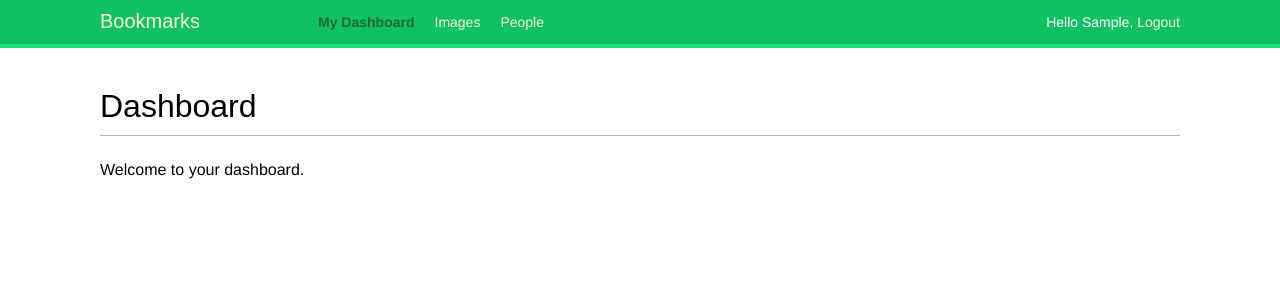
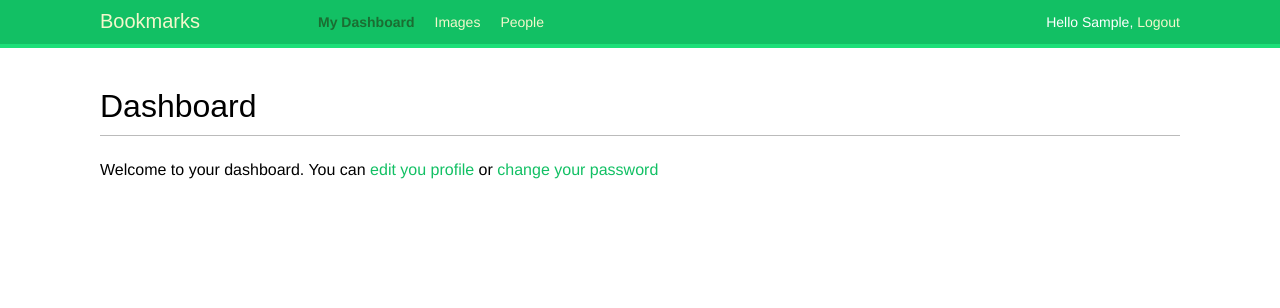
Before and after one commit to Dominic2000code/bookmarks-d4bye, a Django app: page /account/ in a window 1280 px wide. Shown: the top 308 px of the page. Run offline with Django 4.2, Linux system fonts and the light colour scheme; the visitor is signed in with stand-in values (Sample User, id 1); some web fonts are replaced.

Commit message:
modified dashboard

```diff
--- a/account/templates/account/dashboard.html
+++ b/account/templates/account/dashboard.html
@@ -4,5 +4,8 @@
 
 {% block content %}
     <h1>Dashboard</h1>
-    <p>Welcome to your dashboard.</p>
+    <p>
+        Welcome to your dashboard. You can <a href="{% url 'edit' %}">edit you profile</a>
+        or <a href="{% url 'password_change' %}">change your password</a>
+    </p>
 {% endblock content %}
```
